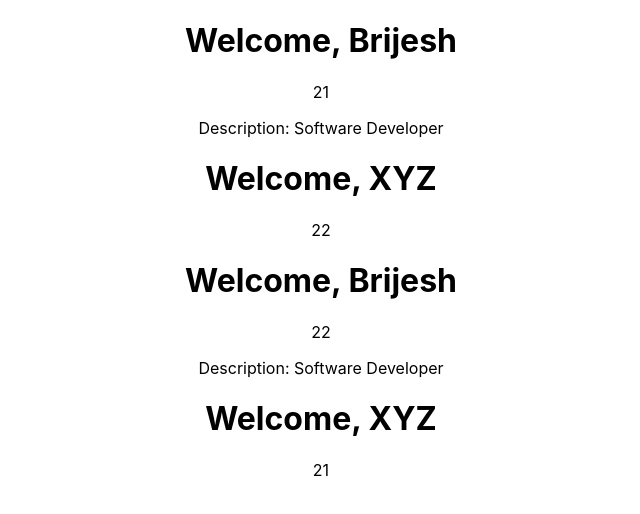
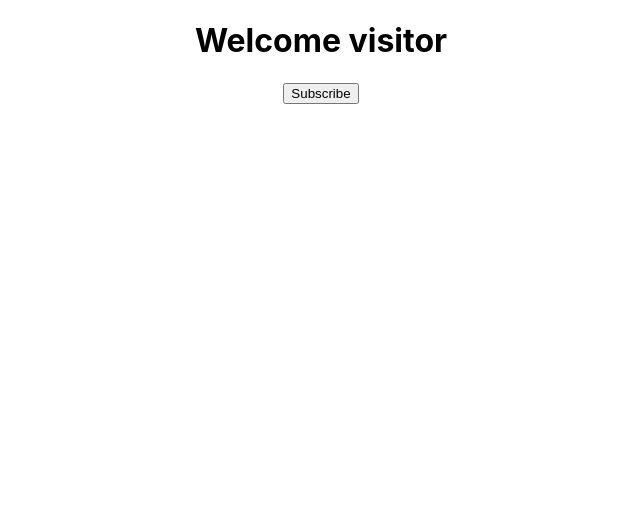
Before and after one commit to Brijeshlakkad/reactjs-exercises, a React (Create React App) app: page / in a window 1280 px wide. Shown: the top 514 px of the page, without its empty margins (319-959 px from the left). Built offline with nearby package versions, Linux system fonts and the light colour scheme.

Commit message:
state example done

```diff
--- a/src/App.js
+++ b/src/App.js
@@ -4,19 +4,23 @@
 import Hello from './components/Hello'
 import Welcome from './components/Welcome'
 import Greet from './components/Greet'
+import Message from './components/Message'
 
 function App() {
   return (
     <div className="App">
+     <Message />
       { /* <Hello /> */}
-      <Greet name="Brijesh" age="21">
+      {
+      /*  <Greet name="Brijesh" age="21">
         Description: Software Developer
       </Greet>
       <Greet name="XYZ" age="22" />
       <Welcome name="Brijesh" age="22">
         Description: Software Developer
       </Welcome>
-      <Welcome name="XYZ" age="21" />
+      <Welcome name="XYZ" age="21" />  */
+      }
     </div>
   );
 }
--- /dev/null
+++ b/src/components/Message.js
@@ -0,0 +1,25 @@
+import React, {Component} from 'react';
+
+class Message extends Component {
+  constructor(){
+    super();
+    this.state ={
+      message: "Welcome visitor"
+    };
+  }
+  changeMessage(){
+    this.setState({
+      message: "Thank you for subscribing!"
+    })
+  }
+  render() {
+    return (
+      <div>
+        <h1>{this.state.message}</h1>
+        <button onClick={() => this.changeMessage()}>Subscribe</button>
+      </div>
+    );
+  }
+}
+
+export default Message;
```
